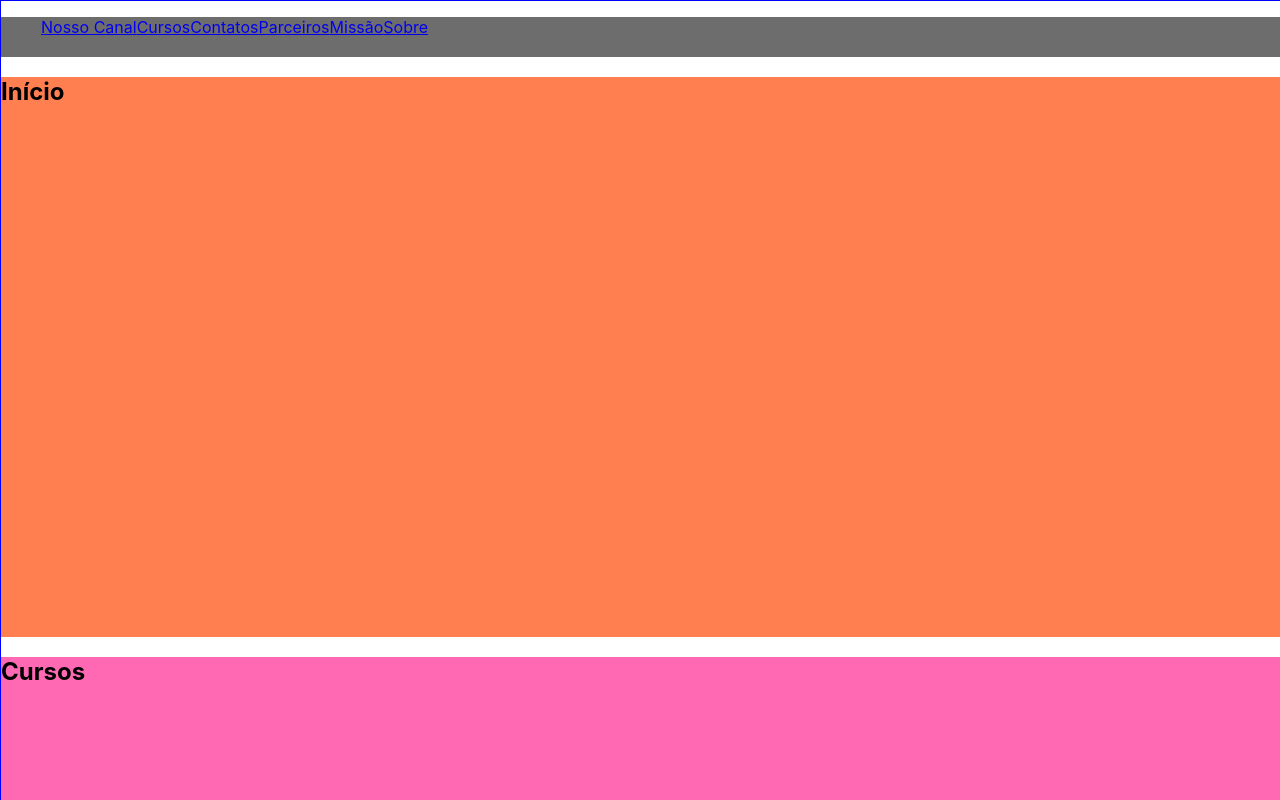
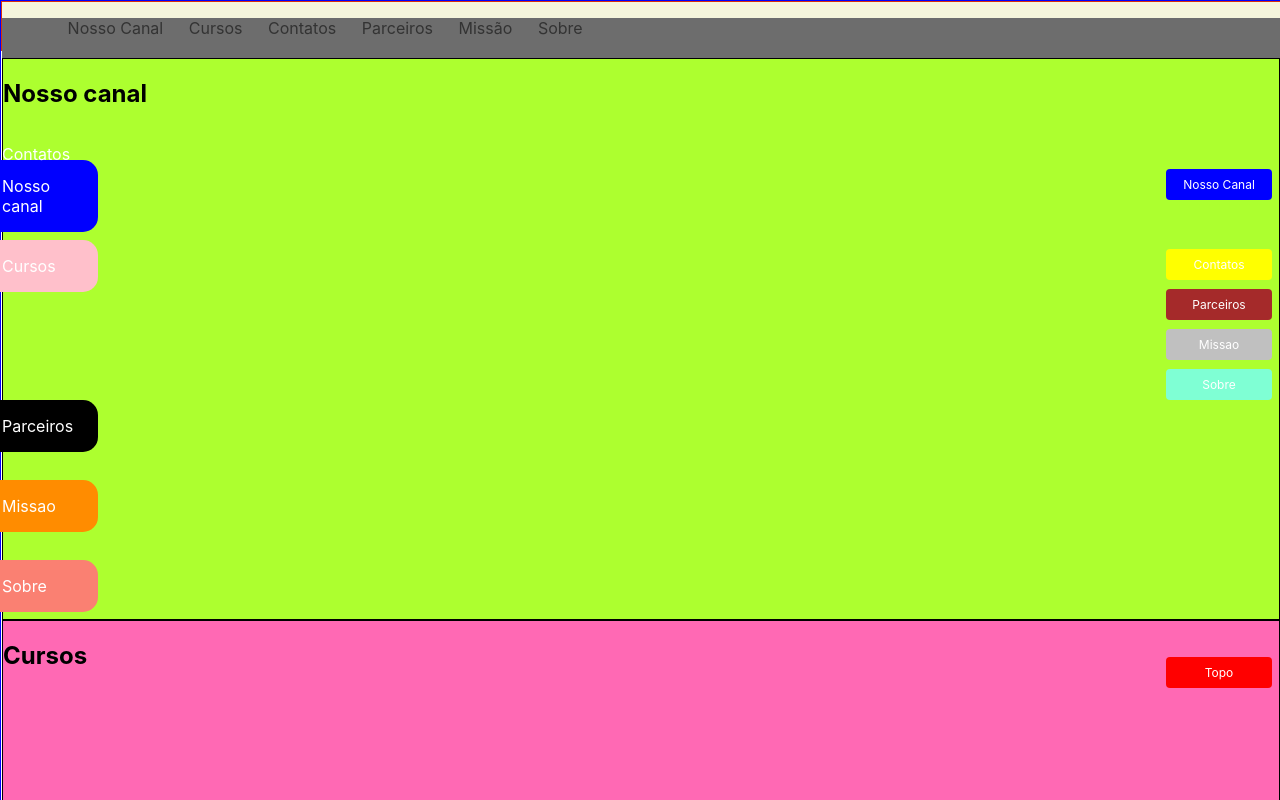
Before and after one commit to matholv512/Menu_Horizontal_Web2.1, a React app in the folder menu/: page / in a window 1280 px wide. Shown: the top 800 px of the page. Built offline with nearby package versions, Linux system fonts and the light colour scheme.

Commit message:
(11/08/2021) commit 1

```diff
--- a/menu/src/componentes/Menu_Horizontal.css
+++ b/menu/src/componentes/Menu_Horizontal.css
@@ -1,3 +1,11 @@
+.menu{
+    height: 40px;
+    border: 1px solid rgb(214, 46, 16);
+    background-color: beige;
+    padding-bottom: 8px;
+    font-size: 16px;
+}
+
 .navMenu {
     background-color: #6d6d6d;
     height: 5vh;
@@ -15,15 +23,26 @@
     display: flex;
 }
 
+.navMenu ul li a {
+    padding-left: 2vw;
+    display: inline-block;
+    text-decoration: none;
+    color:#333
+}
+
 .navMenu ul li a:hover{
     font-weight: bold;
     font-size: 18px;
-    color: rgb(2, 1, 10);
+    color: blue;
+}
+
+#inicio, #cursos, #contatos, #parceiros, #missao, #sobre {
+    border: 1px solid black;
 }
 
 #inicio {
     height: 70vh;
-    background-color:coral;
+    background-color: greenyellow;
 }
 
 #cursos {
@@ -32,23 +51,158 @@
 }
 
 #contatos {
-    height: 60vh;
+    height: 50vh;
     background-color: orange;
 }
 
 #parceiros {
     height: 40vh;
-    background-color: purple;
+    background-color: thistle;
 }
 
 #missao {
-    height: 90vh;
-    background-color: seagreen;
-    border: 1px solid yellow;
+    height: 70vh;
+    background-color: yellow;
 }
 
 #sobre {
     height: 10vh;
-    background-color: thistle;
-    border: 1px solid red;
+    background-color: red;
 }
+
+/*
+    Configuração ancoras
+*/
+.irTopo, .irInicio, .irCursos, .irCursos, .irContatos, .irParceiros, .irMissao, .irSobre
+{
+    font-size: 12px;
+    padding: 1vh;
+    transition: 0.2s;
+    position: fixed;
+    right: 1vh;
+    text-decoration: none;
+    width: 90px;
+    text-align: center;
+    border-radius: 4px;
+}
+
+.irTopo{
+
+    bottom: 14vh;
+    color: white;
+    background-color: red;
+}
+
+.irTopo:hover {
+    background-color: rgba(0, 0, 0, 0.6);
+}
+
+.irInicio{
+    bottom: 75vh;
+    color: white;
+    background-color: blue;
+}
+
+.irInicio:hover {
+    background-color: rgba(0, 0, 0, 0.6);
+}
+
+.irCursos{
+    bottom: 70vh;
+    color: white;
+    background-color: green;
+}
+
+.irCursos:hover {
+    background-color: rgba(0, 0, 0, 0.6);
+}
+
+.irContatos{
+    bottom: 65vh;
+    color: white;
+    background-color: yellow;
+}
+
+.irContatos:hover {
+    background-color: rgba(0, 0, 0, 0.6);
+}
+
+.irParceiros{
+    bottom: 60vh;
+    color: white;
+    background-color: brown;
+}
+
+.irParceiros:hover {
+    background-color: rgba(0, 0, 0, 0.6);
+}
+
+.irMissao{
+    bottom: 55vh;
+    color: white;
+    background-color: silver;
+}
+
+.irMissao:hover {
+    background-color: rgba(0, 0, 0, 0.6);
+}
+
+.irSobre{
+    bottom: 50vh;
+    color: white;
+    background-color: aquamarine;
+}
+
+.irSobre:hover {
+    background-color: rgba(0, 0, 0, 0.6);
+}
+
+/*
+Configurações do aside menu lateral esquerdo
+*/
+
+.aside a {
+    position: absolute;
+    left: -14px;
+    transition: 0.2s;
+    padding: 2vh;
+    width: 10vh;
+    text-decoration: none;
+    font-size: 16px;
+    color: #fff;
+    border-radius: 0 15px 15px 0;
+}
+
+.aside a:hover {
+    left: 0;
+}
+
+#inicio2 {
+    top: 20vh;
+    background-color: blue;
+}
+
+#cursos2 {
+    top: 30vh;
+    background-color: pink;
+}
+
+#contato2 {
+    top: 40vh;
+    background-color: yellow;
+}
+
+#parceiros2 {
+    top: 50vh;
+    background-color: black;
+}
+
+#missao2 {
+    top: 60vh;
+    background-color: darkorange;
+}
+
+#sobre2 {
+    top: 70vh;
+    background-color: salmon;
+}
--- a/menu/src/componentes/Menu_Horizontal.js
+++ b/menu/src/componentes/Menu_Horizontal.js
@@ -17,7 +17,15 @@ export default function Menu() {
                 </nav>
 
                 <section id="inicio">
-                    <h1> Início </h1>
+                    <h1> Nosso canal </h1>
+                        <aside className="aside">
+                            <a href="#inicio" id="inicio2">Nosso canal</a>
+                            <a href="#cursos" id="cursos2">Cursos</a>
+                            <a href="#contatos" id="contatos2">Contatos</a>
+                            <a href="#parceiros" id="parceiros2">Parceiros</a>
+                            <a href="#missao" id="missao2">Missao</a>
+                            <a href="#sobre" id="sobre2">Sobre</a>
+                        </aside>
 
                 </section>
 
@@ -46,6 +54,17 @@ export default function Menu() {
 
                 </section>
 
+                <a className="irTopo" href=".Menu">Topo</a>
+                <a className="irInicio" href="#inicio">Nosso Canal</a>
+                <a className="irContatos" href=".#contatos">Contatos</a>
+                <a className="irParceiros" href=".#parceiros">Parceiros</a>
+                <a className="irMissao" href=".#missao">Missao</a>
+                <a className="irSobre" href=".#sobre">Sobre</a>
+
+                <footer>
+                    <h2>Rodapé</h2>
+                </footer>
+
             </div>
         </div>
     )
```
Also changed, not shown: menu/src/index.html (added, +33 -0 lines).
